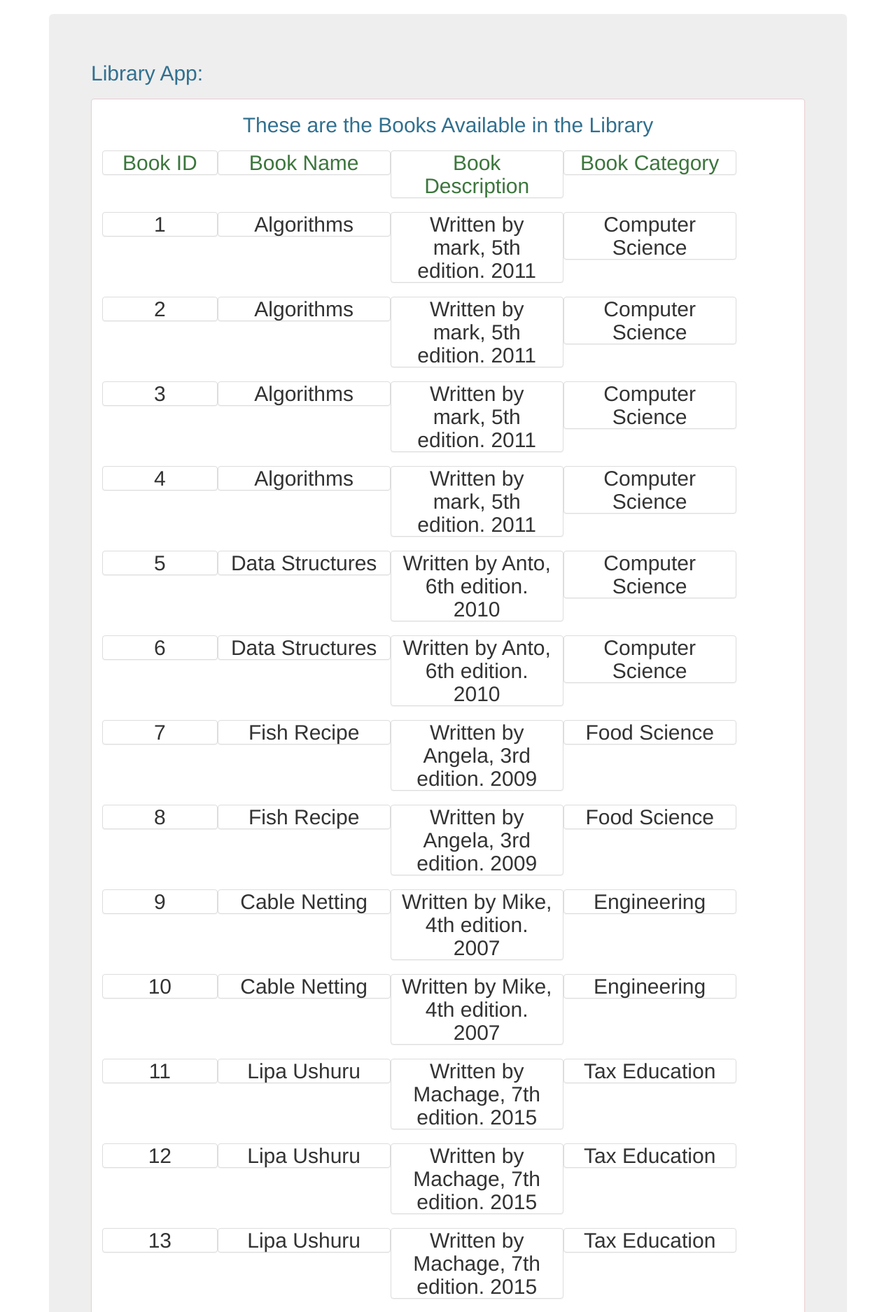
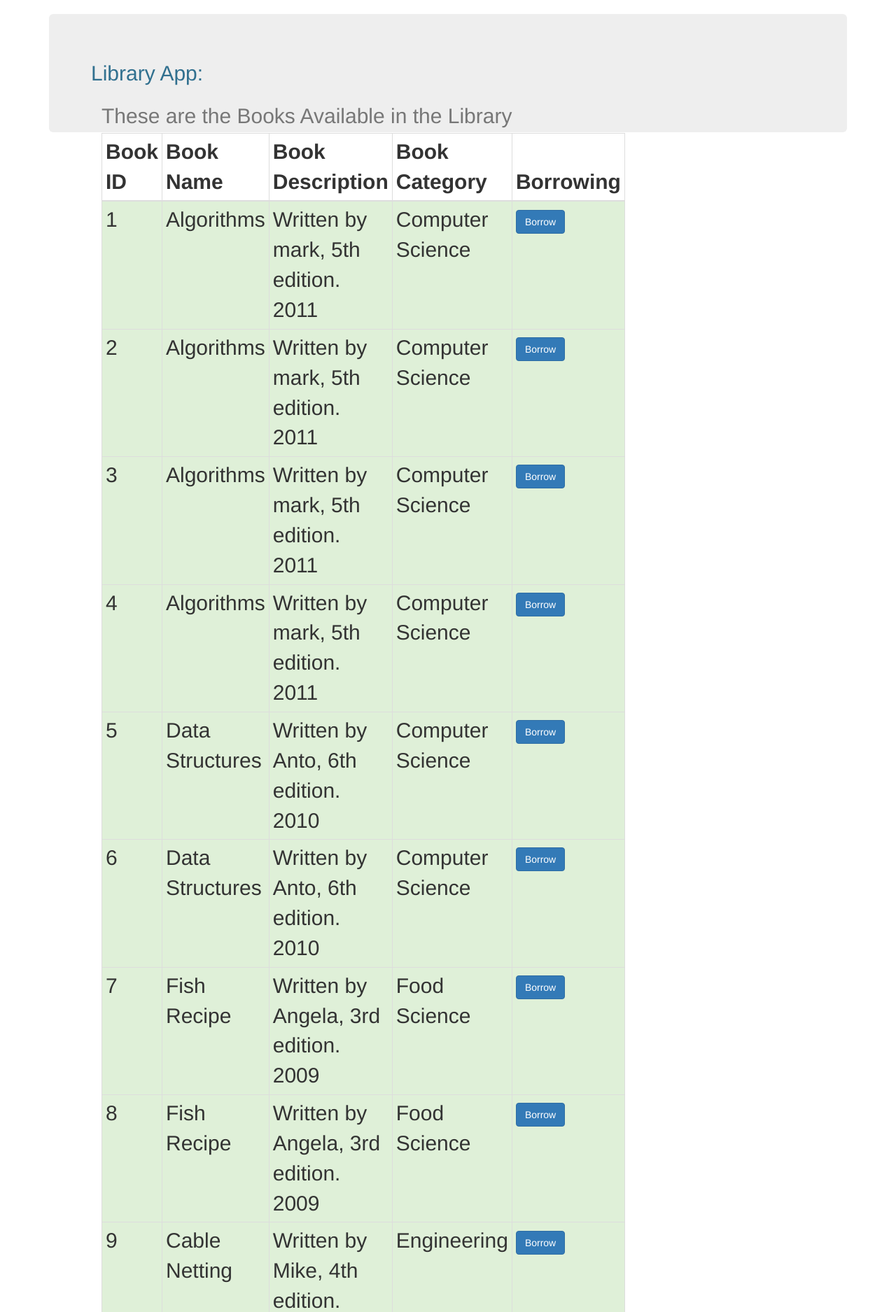
Before and after one commit to Antoh1/Library_app, a Flask app: page /user_dashboard in a window 1280 px wide. Shown: the part 115-1990 px from the top of the page at 70% size. Run offline with Flask 2, Linux system fonts and the light colour scheme; a user stored in the database is signed in; data comes from the database, SQL or seed files in the repository; parts of the project's set-up code (start-up, migrations or seed data) failed here and were passed over; some libraries are stand-ins or nearby versions.

Commit message:
Updated user dashboard view

```diff
--- a/app/templates/user_dashboard.html
+++ b/app/templates/user_dashboard.html
@@ -1,27 +1,30 @@
 {% extends 'base.html' %}
 {% block title %}Library_app | User Dashboard{% endblock %}
 {% block page_content %}
-<div class="container panel panel-danger margin-top">
-		<h2 class="text-info">These are the Books Available in the Library<h2>
-
-		<div class="row">
-			<div class="container">
-			<div class="text-success col-sm-2 col-sm-offset-0 panel panel-default">Book ID</div>
-			<div class="text-success col-sm-3 col-sm-offset-0 panel panel-default">Book Name</div>
-			<div class="text-success col-sm-3 col-sm-offset-0 panel panel-default">Book Description</div>
-			<div class="text-success col-sm-3 col-sm-offset-0 panel panel-default">Book Category</div>
-		    </div>
-		</div>
-		<div class="row">
-		{% for rec in books %}
-		<div class="container">
-		<div class="col-sm-2 col-sm-offset-0 panel panel-default">{{ rec.id }}</div>
-		<div class="col-sm-3 col-sm-offset-0 panel panel-default">{{ rec.book_name }}</div>
-		<div class="col-sm-3 col-sm-offset-0 panel panel-default">{{ rec.book_desc }}</div>
-		<div class="col-sm-3 col-sm-offset-0 panel panel-default">{{ rec.book_category }}</div>
-	    </div>
-		{% endfor %}
-	   </div>
-</div>
+<div class="container col-md-6">
+		<table class="table table-bordered table-condensed">
+			<caption>These are the Books Available in the Library</caption>
+			<thead>
+			<tr>
+			 <th class="">Book ID</th>
+			 <th class="">Book Name</th>
+			 <th class="">Book Description</th>
+			 <th class="">Book Category</th>
+			 <th>Borrowing</th>
+		   </tr>
+		   </thead>
+		<tbody>
+		 {% for rec in books %}
+		 <tr class="bg-success">
+		 <td class="">{{ rec.id }}</td>
+		 <td class="">{{ rec.book_name }}</td>
+		 <td class="">{{ rec.book_desc }}</td>
+		 <td class="">{{ rec.book_category }}</td>
+		 <td><button type="button" class="btn btn-primary">Borrow</td>
+	     </tr>
+		 {% endfor %}
+	 </tbody>
+ </table>
+ </div>
 
 {% endblock %}
```
